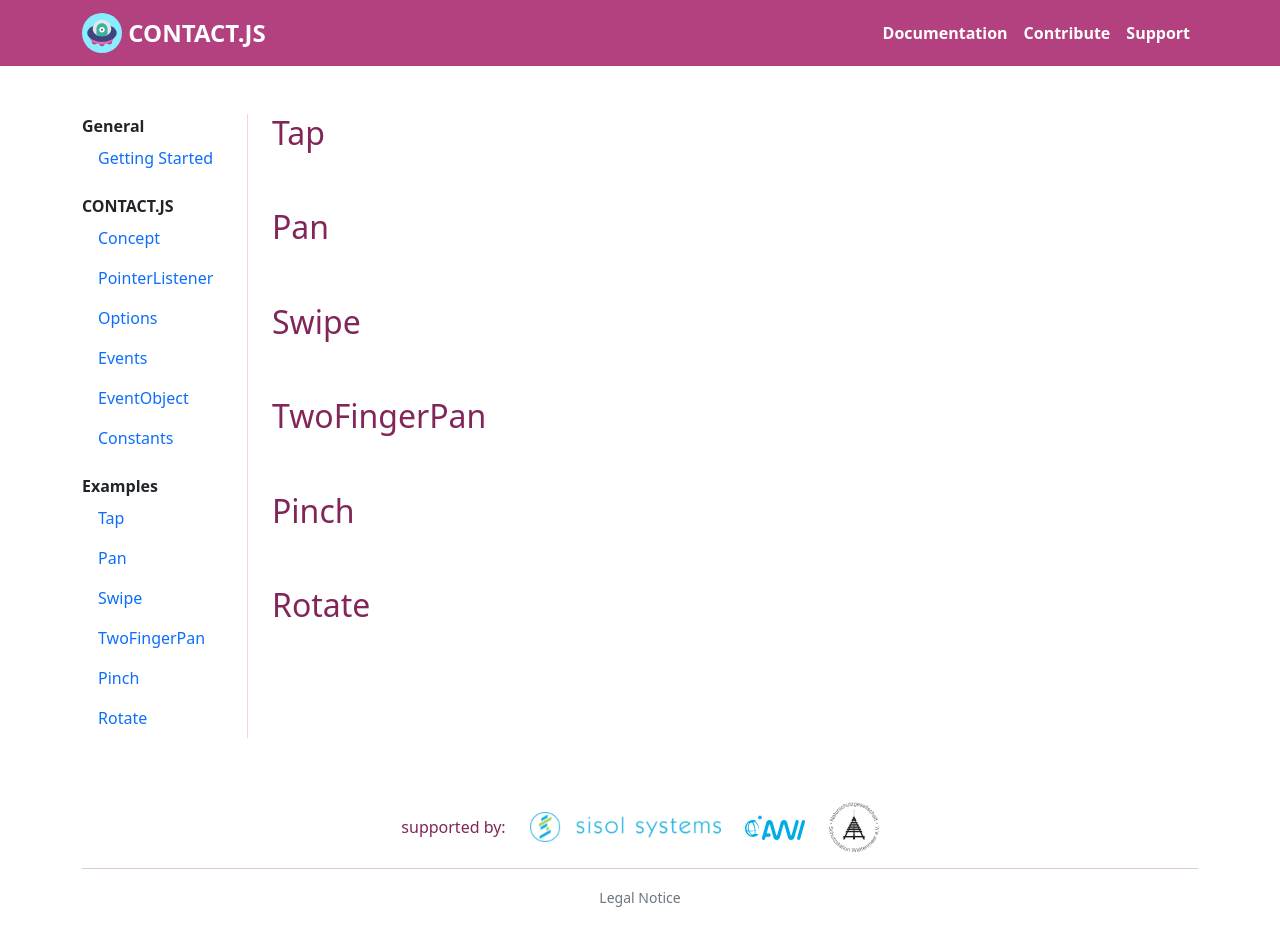
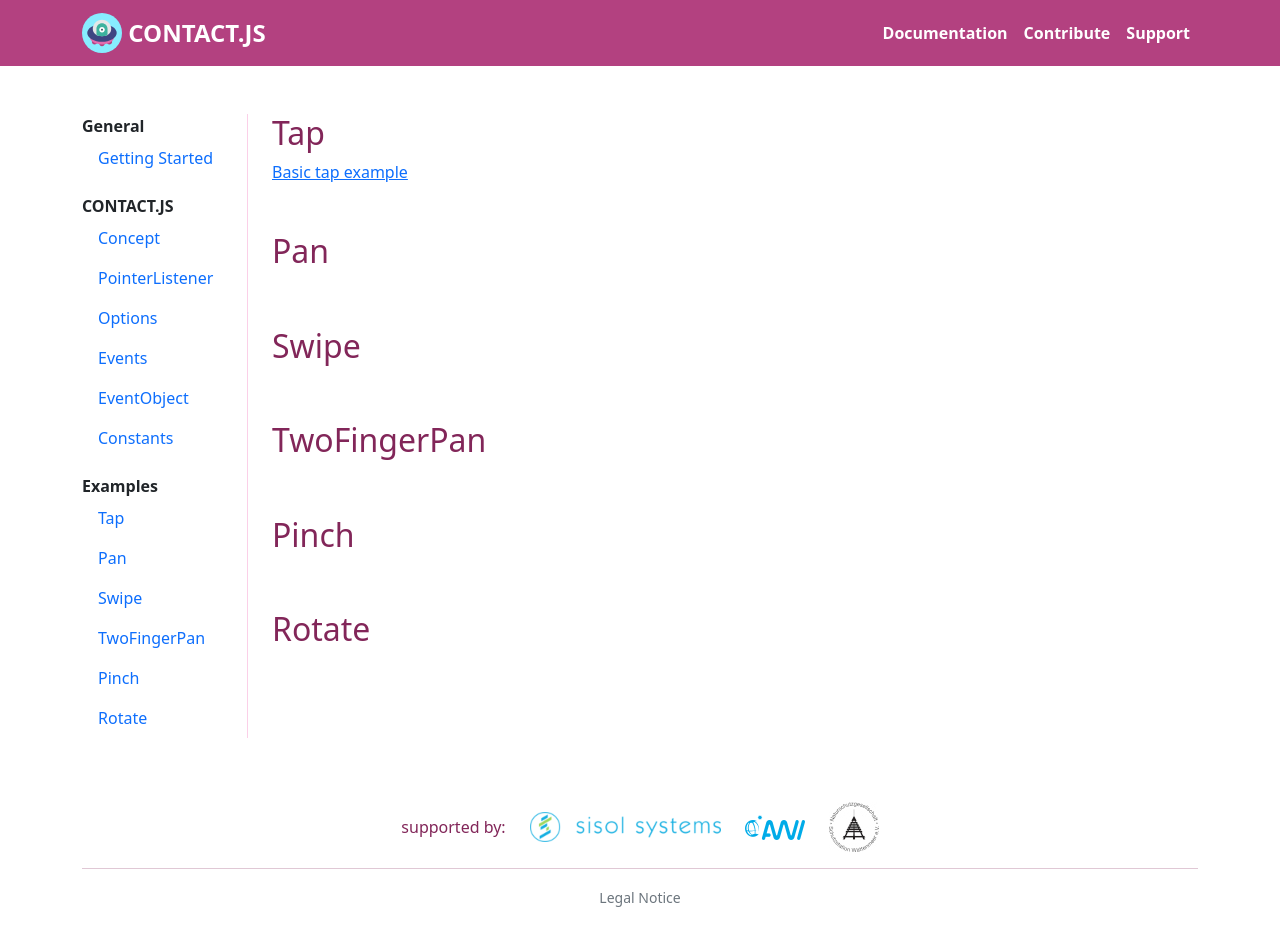
Before and after one commit to biodiv/contactjs, a Jekyll site: the page built from docs/documentation/examples.html, in a window 1280 px wide and 925 px high. Built offline with Jekyll 4.4.1, drawn with Linux system fonts in a browser that asks for light colours.

Commit message:
update examples

```diff
--- a/docs/documentation/examples.html
+++ b/docs/documentation/examples.html
@@ -14,7 +14,7 @@ bg-color: bg-white
 			<div id="Tap" class="row">
 				<div class="col-12">
 					<h2>Tap</h2>
-
+					<a href="https://codepen.io/biodiv/pen/YzxvomP" target="_blank">Basic tap example</a>
 				</div>
 			</div>
 			<div id="Pan" class="row mt-5">
```
